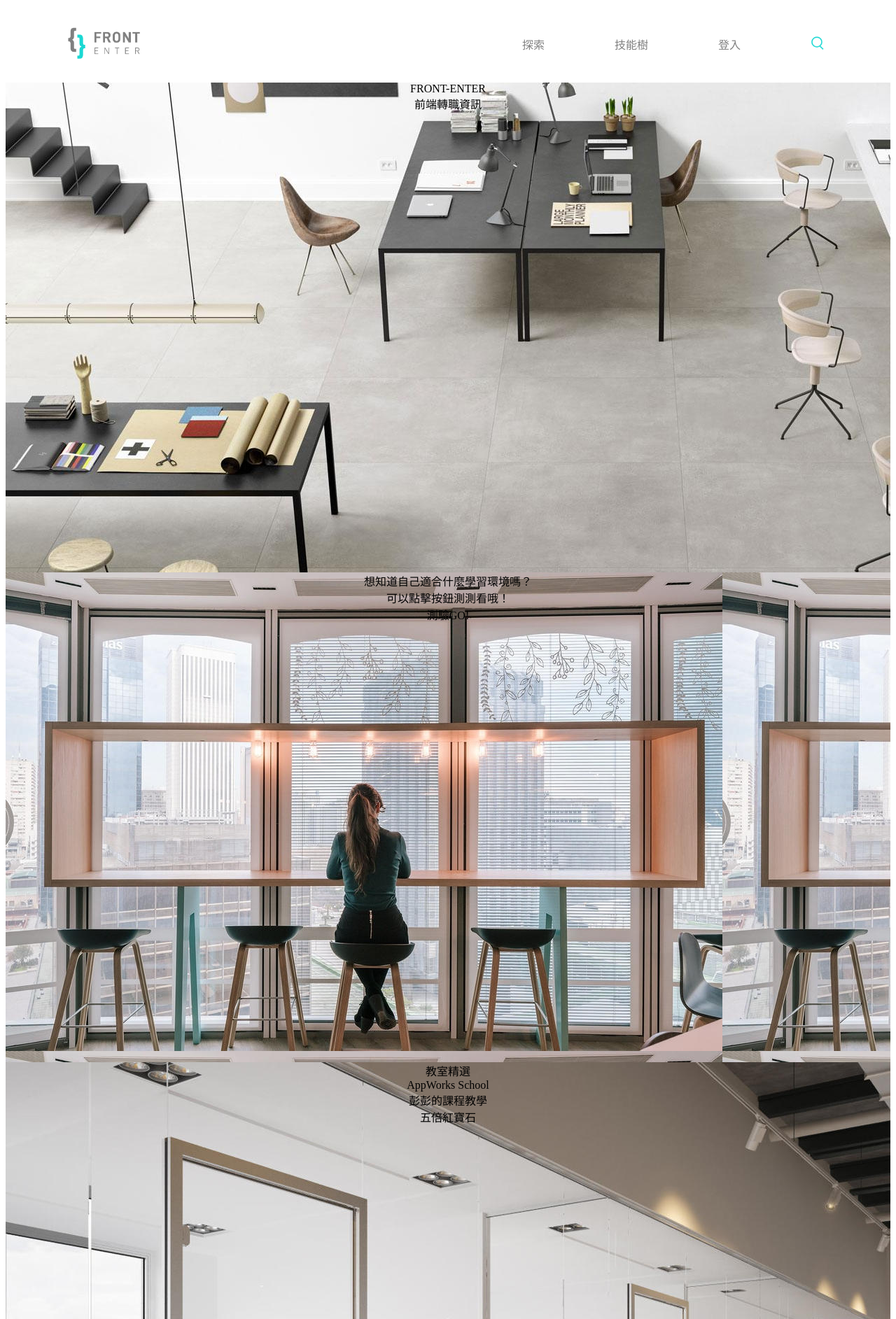
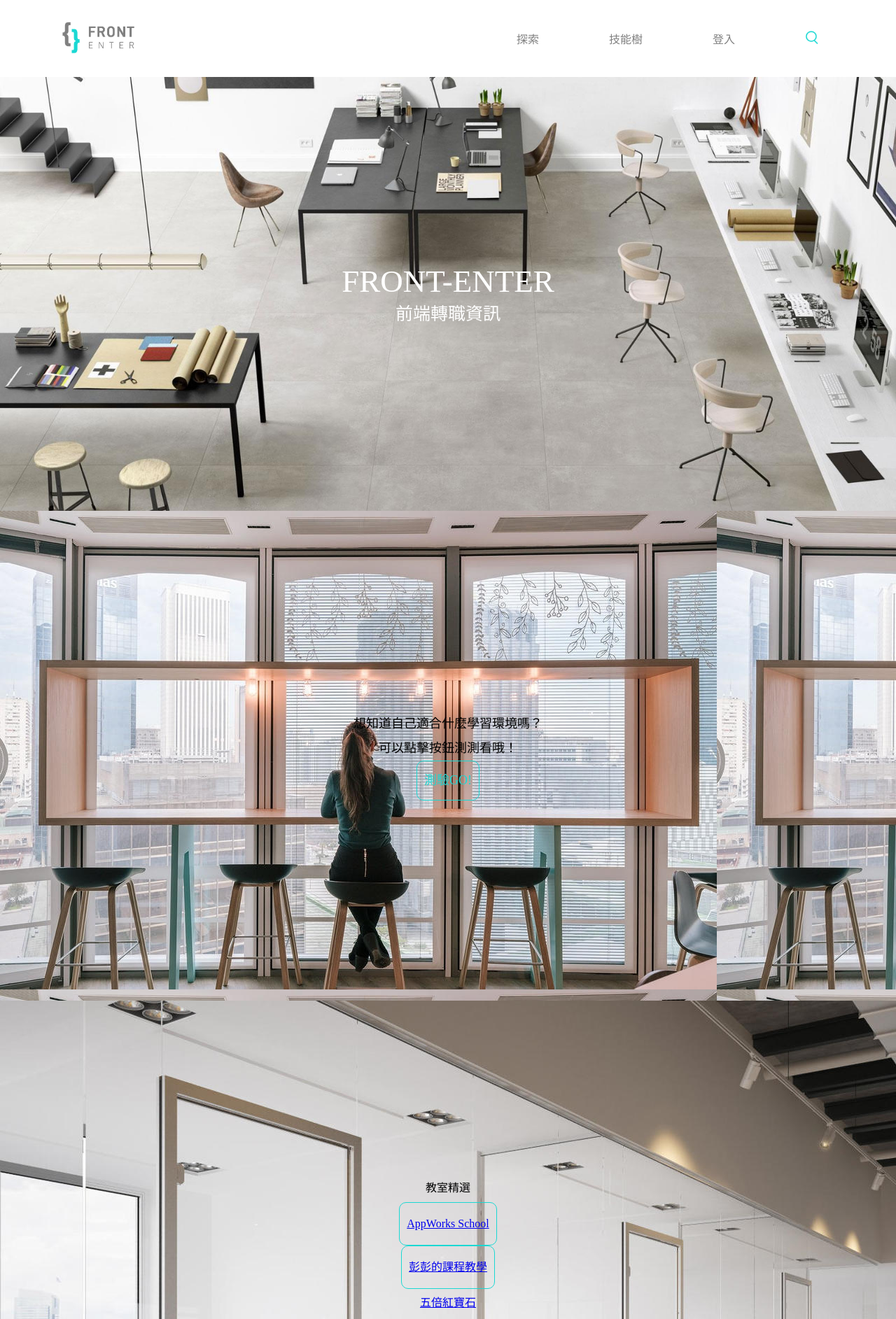
Before and after one commit to JingShii/studyingcode, a plain HTML site: page index.html in a window 1280 px wide. Shown: the top 1885 px of the page at 70% size. Drawn offline with Linux system fonts and the light colour scheme.

Commit message:
資料新增

```diff
--- a/index.html
+++ b/index.html
@@ -5,12 +5,12 @@
     <meta name="viewport" content="width=device-width, initial-scale=1.0">
     <title> Front-Enter - 前端轉職資訊</title>
     <style type="text/css">
-
-
+    body{
+        margin:0;
+        padding:0;
+    }
     header>.main-header{
         background-color: rgb(255, 255, 255,0.6);
-        margin:0;
-        padding:0;
     }
     .main-header .container{
         display:flex;
@@ -18,7 +18,6 @@
         max-width: 1200px;
         align-items: center;
         justify-content:space-between;
-
     }
     .main-header .logo{
         width:140px;
@@ -65,8 +64,8 @@
         transform:scale(1.2,1.2);
     }
     main{
-        text-align: center;
-       margin:0 auto;
+        margin:0;
+        padding:0;
        font-family: 微軟正黑體;
        /**display:flex;
        flex-wrap: wrap;
@@ -75,31 +74,83 @@
 
     }
     main>.firstpart{
+        background-size: cover;
+        padding:10px;
+        color:white;
+        font-size: 25px;
+        display:flex;
+       flex-wrap: wrap;
+       align-items: center;
+       justify-content: center;
+       flex-direction: column;
         background-image: url('https://jingshii.github.io/studyingcode/material/key-visual.jpg');
         width:auto;
-        height:700px;
-
-
+        height:600px;
+    }
+    main>div>.focus{
+        font-size: 45px;
+    }
+    main>div>.focus:hover{
+        -moz-transform:rotate(3deg);
+        -webkit-transform:rotate(3deg);
+        -o-transform:rotate(3deg);
+        -ms-transform:rotate(3deg);
+        transform:rotate(-5deg);
     }
     main>.secondpart{
         background-image: url('https://jingshii.github.io/studyingcode/material/second-img.jpg');
         width:auto;
         height:700px;
+        display:flex;
+       flex-wrap: wrap;
+       align-items: center;
+       justify-content: center;
+       flex-direction: column;
+       font-size: 18px;
+       line-height: 35px;
+    }
+    main>div>.main-border{
+        color:rgb(26,216,211);
+        border-color: rgb(26,216,211);
+        border:solid;
+        border-radius:10px;
+        padding:10px;
+        border-width: thin;
+
     }
     main>.thirdpart{
         background-image: url('https://jingshii.github.io/studyingcode/material/third-img.jpg');
         width:auto;
         height:700px;
+        display: flex;
+        flex-wrap: wrap;
+       align-items: center;
+       justify-content: center;
+       flex-direction: column;
+       line-height: 40px;
     }
     main>.fourthpart{
         background-image: url('https://jingshii.github.io/studyingcode/material/15.jpg');
         width:auto;
         height:700px;
+        display: flex;
+       align-items: center;
+       justify-content:space-between;
+
+    }
+    main>div>.main-block{
+        color:white;
+        width:400px;
     }
     main>.fifthpart{
         background-image: url('https://jingshii.github.io/studyingcode/material/five-img.jpg');
         width:auto;
         height:700px;
+        display: flex;
+        flex-wrap: wrap;
+       align-items: center;
+       justify-content: center;
+       flex-direction: column;
     }
     </style>
 </head>
@@ -120,22 +171,27 @@
         </div>
         <main>
             <div class="firstpart">
-                <div>FRONT-ENTER</div>
+                <div class="focus">FRONT-ENTER</div>
                 <div>前端轉職資訊</div>
             </div>
             <div class="secondpart">
                 <div>想知道自己適合什麼學習環境嗎？</div>
                 <div>可以點擊按鈕測測看哦！</div>
-                <div>測驗GO!</div>
+                <div class="main-border">測驗GO!</div>
             </div>
             <div class="thirdpart">
                 <div>教室精選</div>
-                <div>AppWorks School</div>
-                <div>彭彭的課程教學</div>
-                <div>五倍紅寶石</div>
+                <div class="main-border"><a href="#">AppWorks School</a></div>
+                <div class="main-border"><a href="#">彭彭的課程教學</a></div>
+                <div class="main-boder"><a href="#">五倍紅寶石</a></div>
             </div>
             <div class="fourthpart">
-
+                <div class="main-block">
+                    123
+                </div>
+                <div class="main-block">
+                    123
+                </div>
             </div>
             <div class="fifthpart">
                 <div>關於</div>
```
